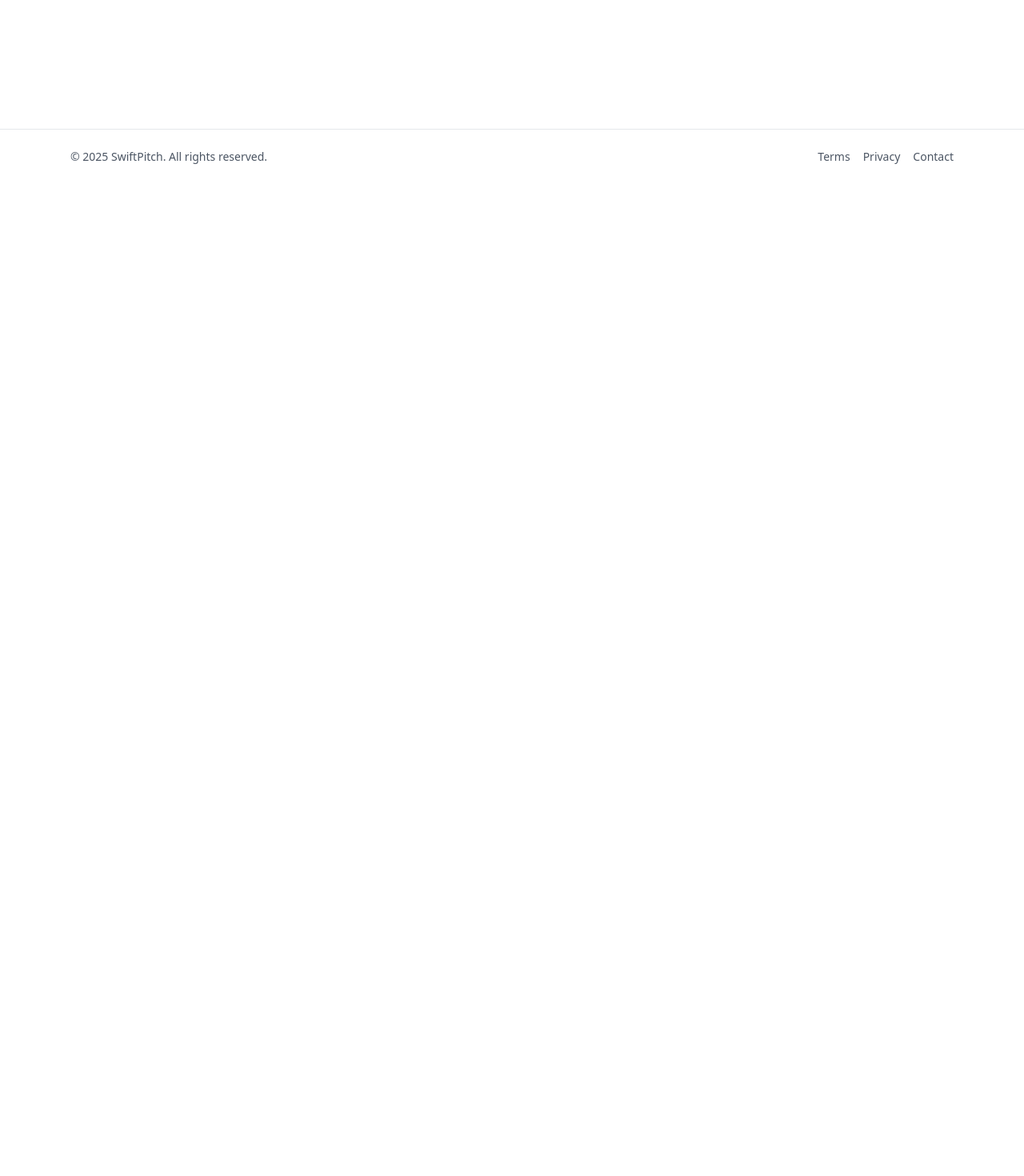
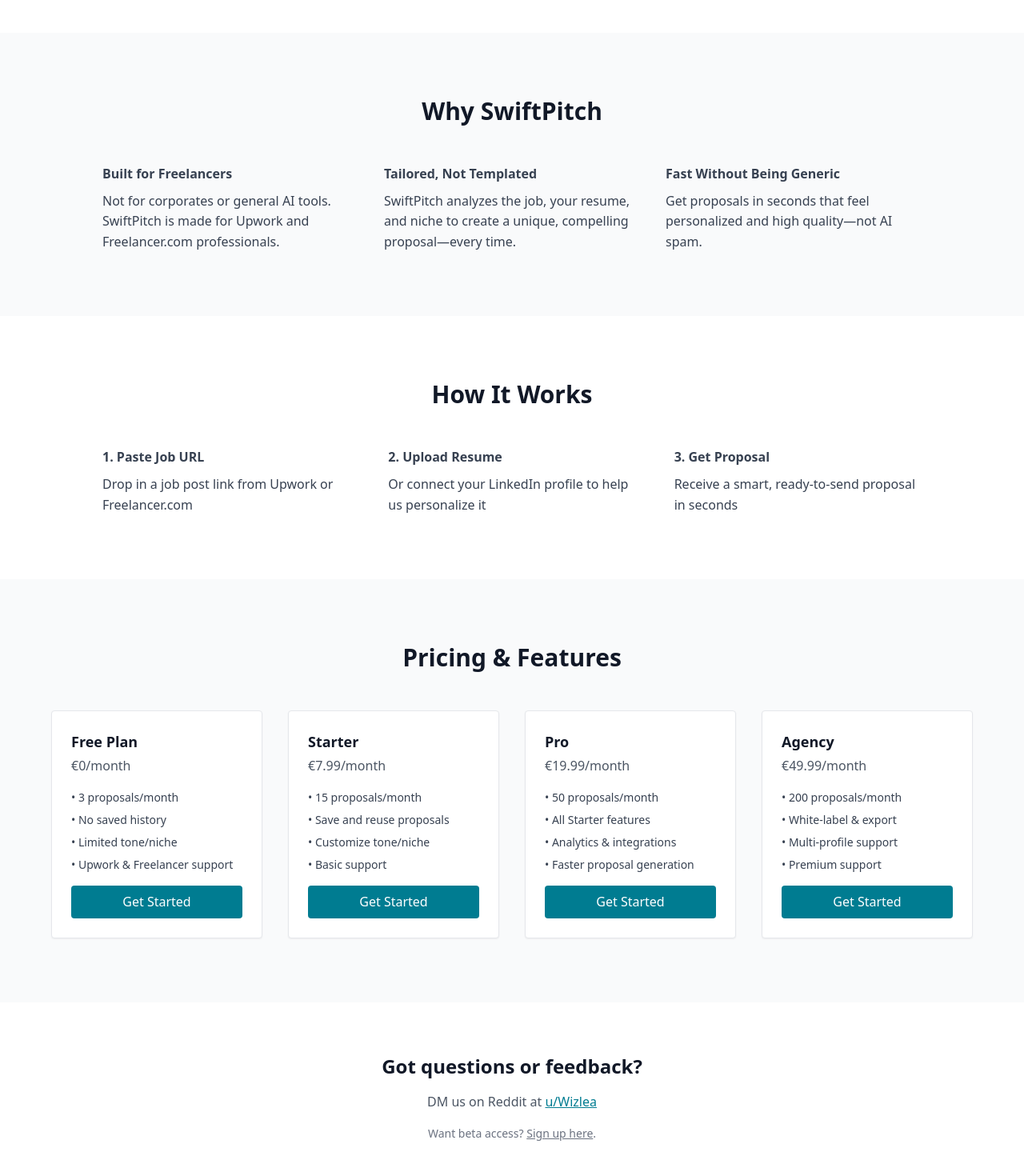
Before and after one commit to ericlpzzz/swiftpitch-landing, a Next.js app: page / in a window 1280 px wide. Shown: the part 740-2210 px from the top of the page at 80% size. Before the commit the page ends 970 px from the top, so only its background shows below. Built offline with nearby package versions, Linux system fonts and the light colour scheme.

Commit message:
Update page.tsx

```diff
--- a/app/page.tsx
+++ b/app/page.tsx
@@ -1,12 +1,123 @@
+import Link from "next/link";
+
 export default function Home() {
   return (
-    <main className="min-h-screen flex items-center justify-center text-center px-6">
-      <div>
-        <h1 className="text-4xl font-bold text-brand mb-4">SwiftPitch</h1>
-        <p className="text-gray-600 text-lg max-w-md mx-auto">
-          AI-powered freelance proposals that win more jobs.
-        </p>
-      </div>
+    <main className="text-gray-900 bg-white">
+      {/* HERO */}
+      <section className="min-h-[90vh] flex items-center justify-center text-center px-6 py-24">
+        <div className="max-w-3xl">
+          <h1 className="text-4xl md:text-6xl font-bold mb-6">Win More Jobs. Write Less.</h1>
+          <p className="text-lg md:text-xl text-gray-600 mb-8">
+            SwiftPitch creates AI-powered freelance proposals in seconds—tailored to your profile, tone, and the job you're applying for.
+            <br />Skip the writing. Start getting replies.
+          </p>
+          <a href="#pricing" className="inline-block px-8 py-4 bg-brand text-white font-semibold rounded-md hover:bg-[#005f6b] transition">
+            Try It Free
+          </a>
+        </div>
+      </section>
+
+      {/* BENEFITS */}
+      <section className="bg-gray-50 py-20 px-6">
+        <div className="max-w-5xl mx-auto text-center">
+          <h2 className="text-3xl font-bold mb-12">Why SwiftPitch</h2>
+          <div className="grid md:grid-cols-3 gap-8 text-left text-gray-700">
+            <div>
+              <h3 className="font-semibold mb-2">Built for Freelancers</h3>
+              <p>Not for corporates or general AI tools. SwiftPitch is made for Upwork and Freelancer.com professionals.</p>
+            </div>
+            <div>
+              <h3 className="font-semibold mb-2">Tailored, Not Templated</h3>
+              <p>SwiftPitch analyzes the job, your resume, and niche to create a unique, compelling proposal—every time.</p>
+            </div>
+            <div>
+              <h3 className="font-semibold mb-2">Fast Without Being Generic</h3>
+              <p>Get proposals in seconds that feel personalized and high quality—not AI spam.</p>
+            </div>
+          </div>
+        </div>
+      </section>
+
+      {/* HOW IT WORKS */}
+      <section className="py-20 px-6 text-center">
+        <div className="max-w-5xl mx-auto">
+          <h2 className="text-3xl font-bold mb-12">How It Works</h2>
+          <div className="grid md:grid-cols-3 gap-12 text-left text-gray-700">
+            <div>
+              <h3 className="font-semibold mb-2">1. Paste Job URL</h3>
+              <p>Drop in a job post link from Upwork or Freelancer.com</p>
+            </div>
+            <div>
+              <h3 className="font-semibold mb-2">2. Upload Resume</h3>
+              <p>Or connect your LinkedIn profile to help us personalize it</p>
+            </div>
+            <div>
+              <h3 className="font-semibold mb-2">3. Get Proposal</h3>
+              <p>Receive a smart, ready-to-send proposal in seconds</p>
+            </div>
+          </div>
+        </div>
+      </section>
+
+      {/* PRICING */}
+      <section id="pricing" className="bg-gray-50 py-20 px-6">
+        <div className="max-w-6xl mx-auto text-center">
+          <h2 className="text-3xl font-bold mb-12">Pricing & Features</h2>
+          <div className="grid md:grid-cols-4 gap-8 text-left">
+            <div className="bg-white p-6 rounded border shadow-sm">
+              <h3 className="font-bold text-lg mb-1">Free Plan</h3>
+              <p className="text-gray-600 mb-4">€0/month</p>
+              <ul className="text-sm space-y-2 text-gray-700 mb-4">
+                <li>• 3 proposals/month</li>
+                <li>• No saved history</li>
+                <li>• Limited tone/niche</li>
+                <li>• Upwork & Freelancer support</li>
+              </ul>
+              <button className="w-full py-2 bg-brand text-white rounded hover:bg-[#005f6b]">Get Started</button>
+            </div>
+            <div className="bg-white p-6 rounded border shadow-sm">
+              <h3 className="font-bold text-lg mb-1">Starter</h3>
+              <p className="text-gray-600 mb-4">€7.99/month</p>
+              <ul className="text-sm space-y-2 text-gray-700 mb-4">
+                <li>• 15 proposals/month</li>
+                <li>• Save and reuse proposals</li>
+                <li>• Customize tone/niche</li>
+                <li>• Basic support</li>
+              </ul>
+              <button className="w-full py-2 bg-brand text-white rounded hover:bg-[#005f6b]">Get Started</button>
+            </div>
+            <div className="bg-white p-6 rounded border shadow-sm">
+              <h3 className="font-bold text-lg mb-1">Pro</h3>
+              <p className="text-gray-600 mb-4">€19.99/month</p>
+              <ul className="text-sm space-y-2 text-gray-700 mb-4">
+                <li>• 50 proposals/month</li>
+                <li>• All Starter features</li>
+                <li>• Analytics & integrations</li>
+                <li>• Faster proposal generation</li>
+              </ul>
+              <button className="w-full py-2 bg-brand text-white rounded hover:bg-[#005f6b]">Get Started</button>
+            </div>
+            <div className="bg-white p-6 rounded border shadow-sm">
+              <h3 className="font-bold text-lg mb-1">Agency</h3>
+              <p className="text-gray-600 mb-4">€49.99/month</p>
+              <ul className="text-sm space-y-2 text-gray-700 mb-4">
+                <li>• 200 proposals/month</li>
+                <li>• White-label & export</li>
+                <li>• Multi-profile support</li>
+                <li>• Premium support</li>
+              </ul>
+              <button className="w-full py-2 bg-brand text-white rounded hover:bg-[#005f6b]">Get Started</button>
+            </div>
+          </div>
+        </div>
+      </section>
+
+      {/* CTA */}
+      <section className="py-16 px-6 text-center">
+        <h2 className="text-2xl font-semibold mb-4">Got questions or feedback?</h2>
+        <p className="text-gray-600">DM us on Reddit at <a href="https://reddit.com/u/Wizlea" className="text-brand underline">u/Wizlea</a></p>
+        <p className="mt-4 text-sm text-gray-500">Want beta access? <a href="https://tally.so/r/w5Ye2M" className="underline">Sign up here</a>.</p>
+      </section>
     </main>
   );
 }
```
